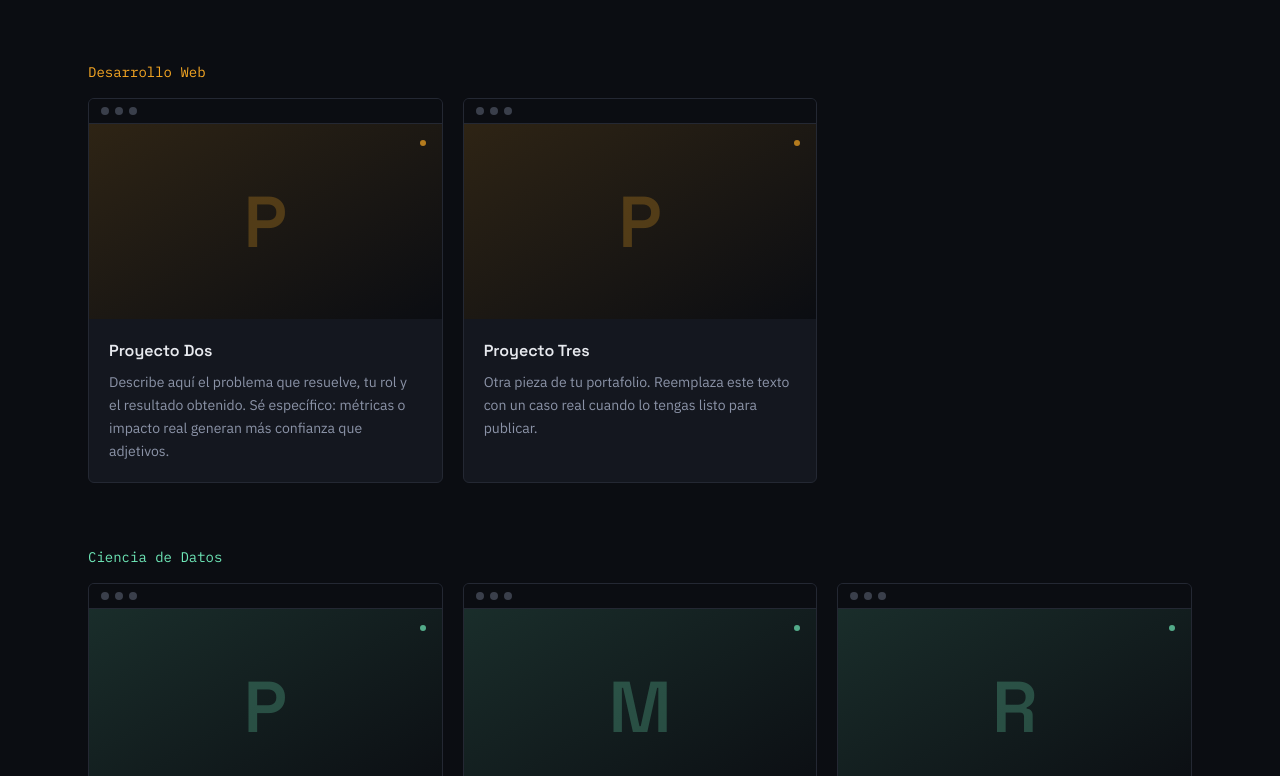
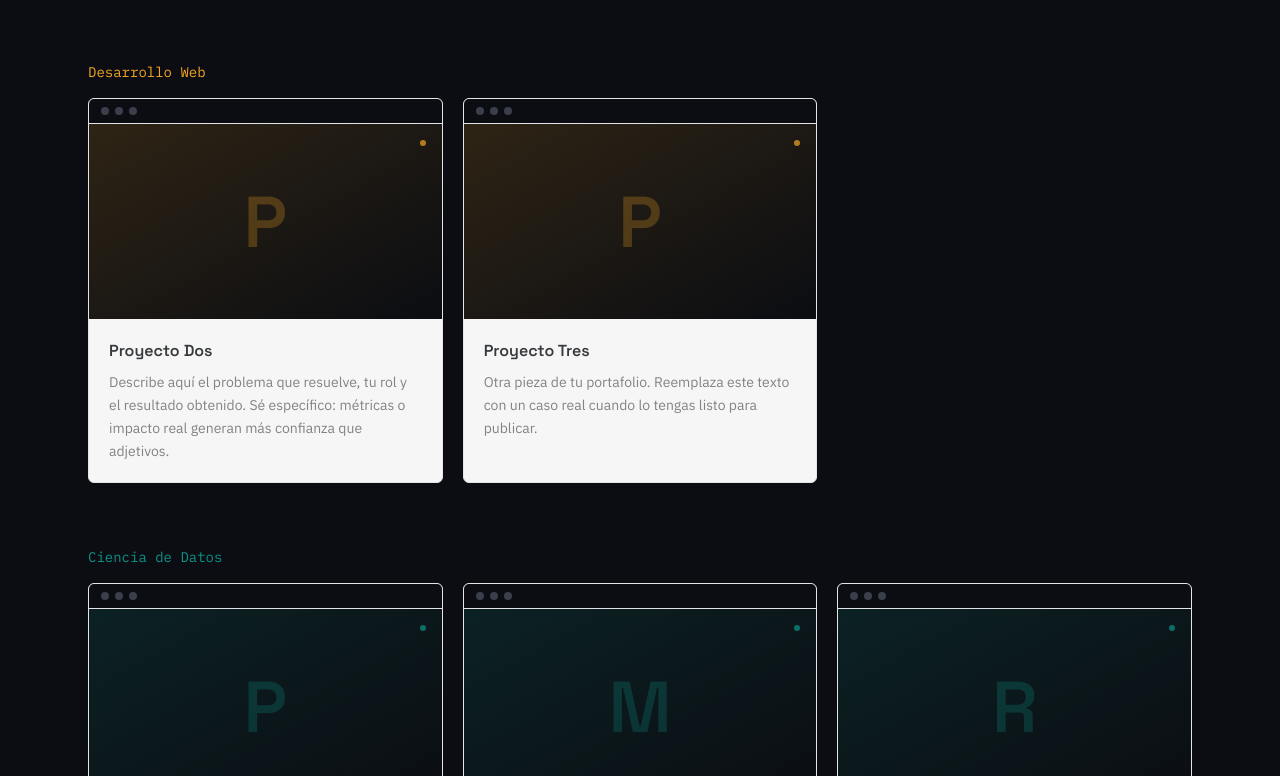
Before and after one commit to Miguel31218/portfolio-projects, a Next.js app: page / in a window 1280 px wide. Shown: the part 1464-2240 px from the top of the page. Built offline with nearby package versions, Linux system fonts and the light colour scheme.

Commit message:
Revise color settings in tailwind.config.js
Updated color palette in Tailwind configuration for improved UI design.

```diff
--- a/tailwind.config.js
+++ b/tailwind.config.js
@@ -8,16 +8,27 @@ module.exports = {
   theme: {
     extend: {
       colors: {
+        // Fondo de página: blanco puro por diseño.
+        surface: "#F6F6F7",
+        "surface-hover": "#EFEFF0",
+        border: "#E4E4E7",
+        // Texto principal (títulos) y texto secundario (descripciones).
+        text: "#373A3C",
+        muted: "#828385",
+        // Acento de marca: se usa en todos los CTA, hovers y badges del sitio.
+        amber: "#F5A623",
+        "amber-dim": "#B9791A",
+        // Acento reservado para "Ciencia de Datos" (más oscuro que en el
+        // tema anterior, para que siga siendo legible sobre fondo blanco).
+        mint: "#0D9488",
+        "mint-dim": "#A7D9CB",
+        // Negro casi puro: se usa solo para overlays oscuros sobre imágenes
+        // y texto sobre botones claros — ya no es el fondo de la página.
         ink: "#0B0D12",
-        surface: "#14171F",
-        "surface-hover": "#191D27",
-        border: "#242833",
-        text: "#E7E9EE",
-        muted: "#8B93A7",
-        amber: "#F5A623",
-        "amber-dim": "#8A5D1D",
-        mint: "#6EE7B7",
-        "mint-dim": "#3E6E5B",
+        // Acentos puntuales pedidos explícitamente: saludo del Hero y
+        // check de verificación junto al nombre. Úsalos solo ahí.
+        pink: "#FF1447",
+        verified: "#1DA1F2",
       },
       fontFamily: {
         display: ["var(--font-space-grotesk)", "sans-serif"],
```
